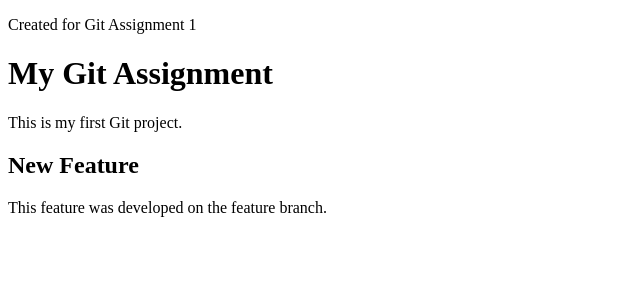
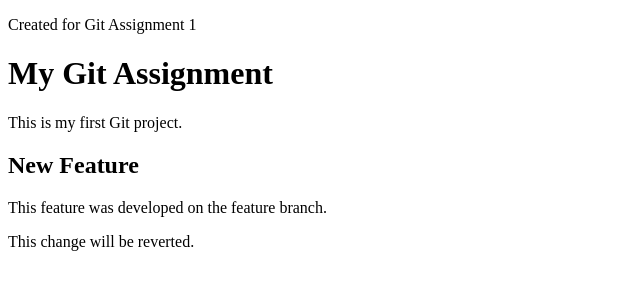
Before and after one commit to Amritaa10/git-assignment-1, a plain HTML site: page index.html in a window 1280 px wide. Shown: the whole page, without its empty margins (0-640 px from the left). Drawn offline with Linux system fonts and the light colour scheme.

Commit message:
Add change to revert

```diff
--- a/index.html
+++ b/index.html
@@ -11,5 +11,6 @@
     <p>This is my first Git project.</p>
     <h2>New Feature</h2>
 <p>This feature was developed on the feature branch.</p>
+<p>This change will be reverted.</p>
 </body>
 </html>
```
